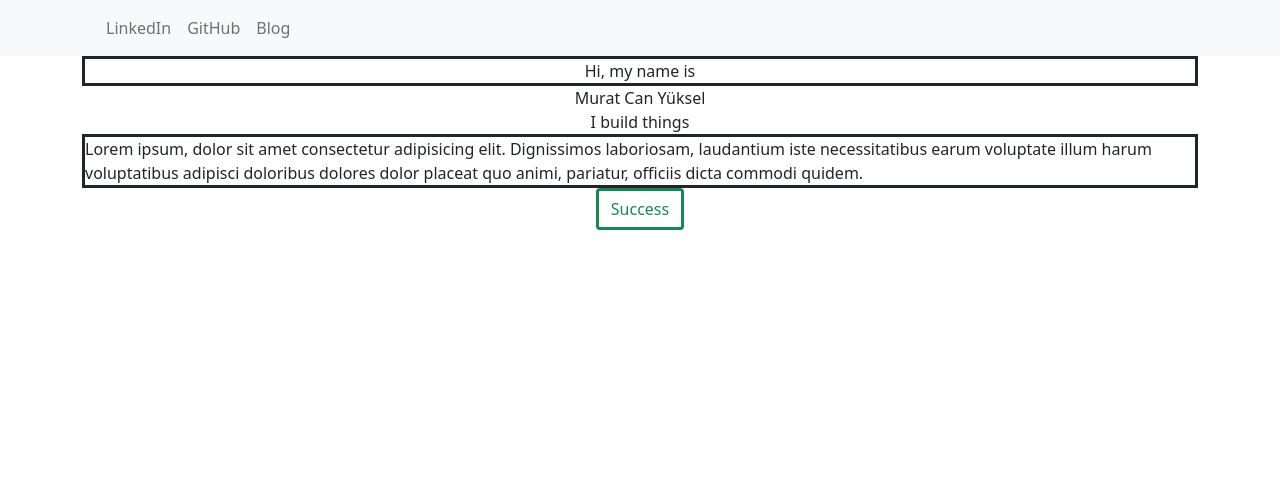
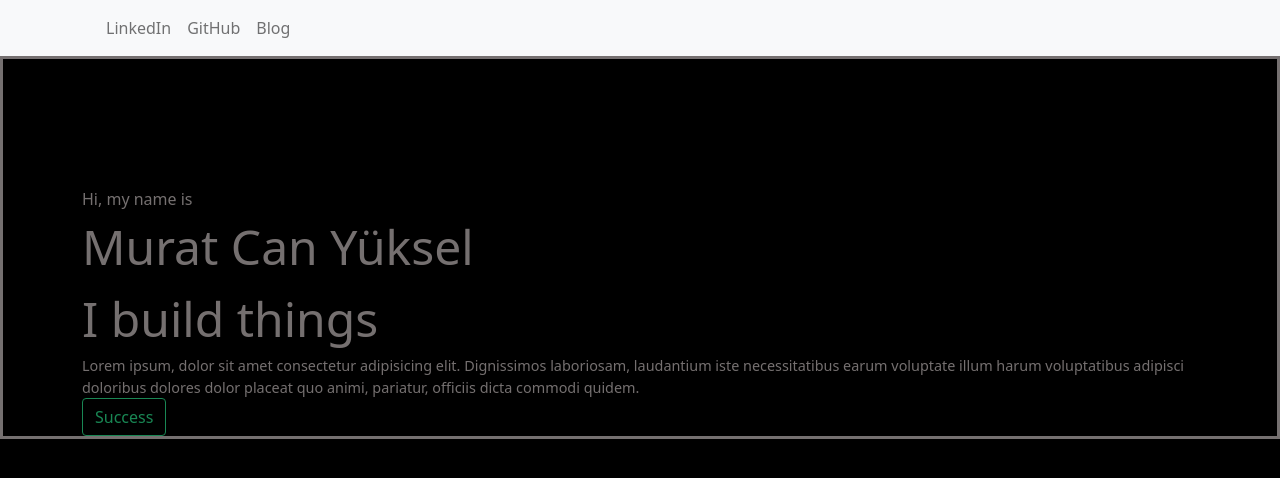
Before and after one commit to muratcan-yuksel/portfolio-brittany, a React (Vite) app: page / in a window 1280 px wide. Shown: the top 478 px of the page. Built offline with nearby package versions, Linux system fonts and the light colour scheme; the HTML template or start-up script is replaced by a standard one.

Commit message:
working on landing, made backgorund black, color greyish

```diff
--- a/src/App.css
+++ b/src/App.css
@@ -1,42 +1,5 @@
-.App {
-  text-align: center;
+html,
+body {
+  background-color: black;
+  color: rgb(117, 112, 112);
 }
-
-.App-logo {
-  height: 40vmin;
-  pointer-events: none;
-}
-
-@media (prefers-reduced-motion: no-preference) {
-  .App-logo {
-    animation: App-logo-spin infinite 20s linear;
-  }
-}
-
-.App-header {
-  background-color: #282c34;
-  min-height: 100vh;
-  display: flex;
-  flex-direction: column;
-  align-items: center;
-  justify-content: center;
-  font-size: calc(10px + 2vmin);
-  color: white;
-}
-
-.App-link {
-  color: #61dafb;
-}
-
-@keyframes App-logo-spin {
-  from {
-    transform: rotate(0deg);
-  }
-  to {
-    transform: rotate(360deg);
-  }
-}
-
-button {
-  font-size: calc(10px + 2vmin);
-}
--- a/src/App.jsx
+++ b/src/App.jsx
@@ -3,6 +3,7 @@ import "bootstrap/dist/css/bootstrap.min.css";
 //components
 import Navbar from "./components/Navbar.jsx";
 import Landing from "./components/Landing.jsx";
+import "./App.css";
 
 const App = () => {
   return (
--- a/src/components/Landing.jsx
+++ b/src/components/Landing.jsx
@@ -4,33 +4,33 @@ import "../styles/landing.css";
 
 const Landing = () => {
   return (
-    <div>
+    <div className="landingComp">
       <Container>
         <Row>
           <Col xs={12}>
-            <div className="hello d-flex justify-content-center">
+            <div className="hello d-flex justify-content-start">
               Hi, my name is
             </div>
           </Col>
           <Col xs={12}>
-            <div className="title d-flex justify-content-center">
+            <div className="title d-flex justify-content-start">
               Murat Can Yüksel
             </div>
           </Col>{" "}
           <Col xs={12}>
-            <div className="title d-flex justify-content-center">
+            <div className="title d-flex justify-content-start">
               I build things
             </div>
           </Col>
           <Col>
-            <div className="para d-flex justify-content-center">
+            <div className="para d-flex justify-content-start">
               Lorem ipsum, dolor sit amet consectetur adipisicing elit.
               Dignissimos laboriosam, laudantium iste necessitatibus earum
               voluptate illum harum voluptatibus adipisci doloribus dolores
               dolor placeat quo animi, pariatur, officiis dicta commodi quidem.
             </div>
           </Col>
-          <Col xs={12} className="d-flex justify-content-center">
+          <Col xs={12} className="buttonCol d-flex justify-content-start">
             <Button variant="outline-success  ">Success</Button>{" "}
           </Col>
         </Row>
--- a/src/styles/landing.css
+++ b/src/styles/landing.css
@@ -1,9 +1,10 @@
-.hello {
+.landingComp {
   border: solid;
+  padding-top: 8rem;
+}
+.title {
+  font-size: 3rem;
 }
 .para {
-  border: solid;
+  font-size: 0.9rem;
 }
-.btn {
-  border: solid;
-}
```
